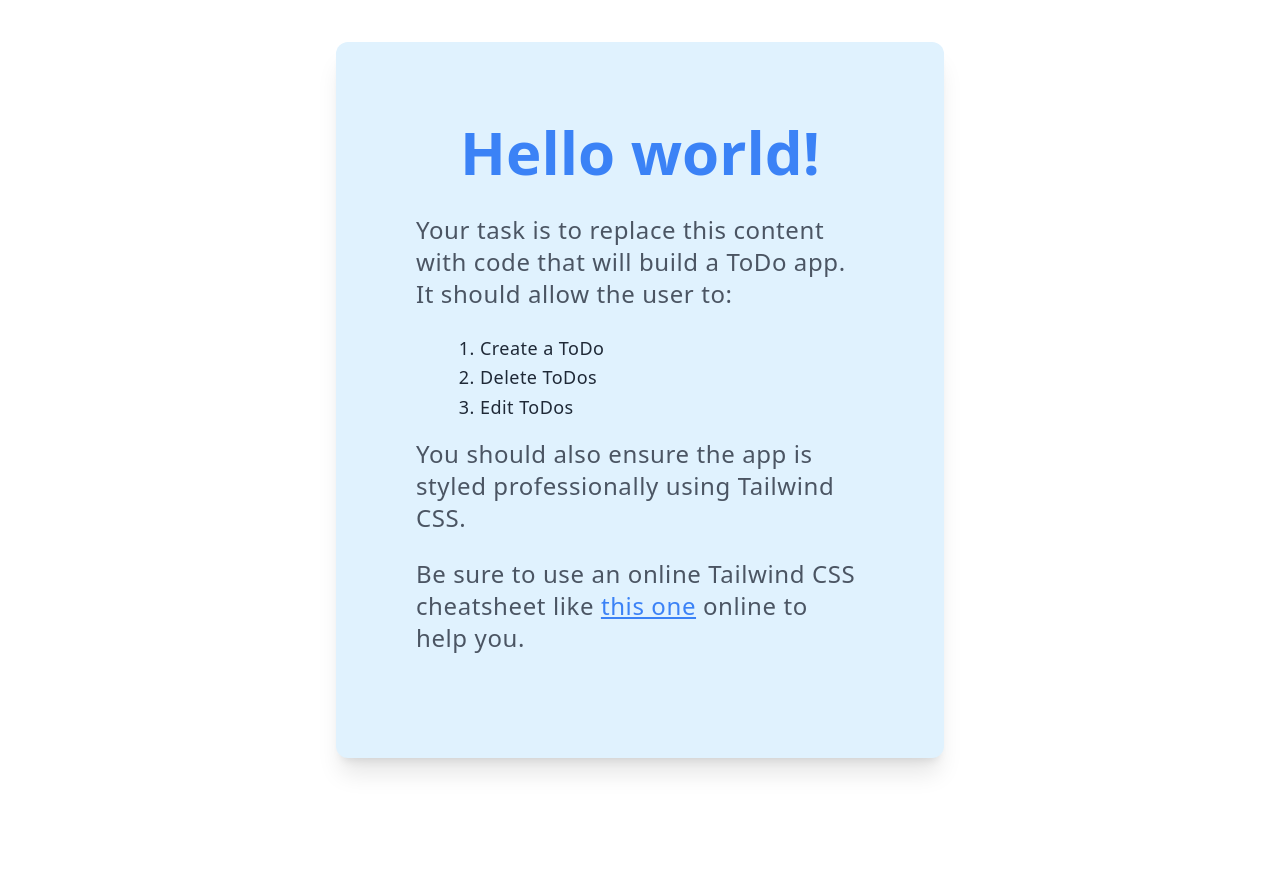
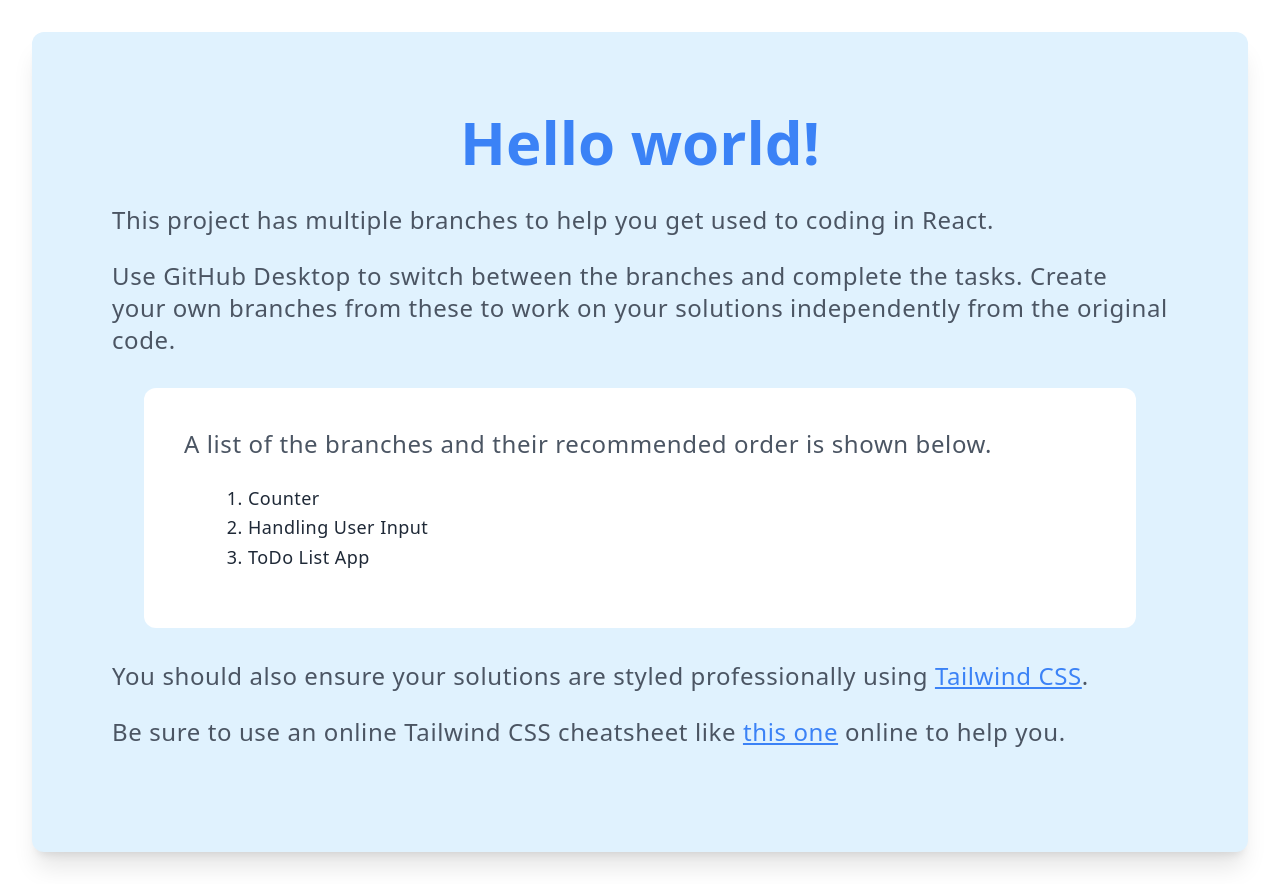
Before and after one commit to L4-Web-Design-and-Development/react-typescript-tailwind, a React (Create React App) app: page / in a window 1280 px wide. Before the commit the page ends 800 px from the top, so only its background shows below. Built offline with nearby package versions, Linux system fonts and the light colour scheme.

Commit message:
Add start message main branch

```diff
--- a/src/App.tsx
+++ b/src/App.tsx
@@ -1,34 +1,40 @@
 import ListItem from "./components/ListItem";
 import Paragraph from "./components/Paragraph";
+import Link from "./components/Link";
 
 function App() {
   return (
-    <div className="flex items-center justify-center min-h-screen max-w-2xl mx-auto">
+    <div className="flex items-center justify-center min-h-screen container mx-auto">
       <div className="m-8 p-20 rounded-xl bg-sky-100 shadow-xl">
         <h1 className="text-6xl font-bold text-blue-500 mb-8 text-center">
           Hello world!
         </h1>
         <Paragraph>
-          Your task is to replace this content with code that will build a ToDo
-          app. It should allow the user to:
+          This project has multiple branches to help you get used to coding in
+          React.
         </Paragraph>
-        <ol className="my-4 ml-16">
-          <ListItem>Create a ToDo</ListItem>
-          <ListItem>Delete ToDos</ListItem>
-          <ListItem>Edit ToDos</ListItem>
-        </ol>
         <Paragraph>
-          You should also ensure the app is styled professionally using Tailwind
-          CSS.
+          Use GitHub Desktop to switch between the branches and complete the
+          tasks. Create your own branches from these to work on your solutions
+          independently from the original code.
+        </Paragraph>
+        <div className="m-8 p-10 rounded-xl bg-white">
+          <Paragraph>
+            A list of the branches and their recommended order is shown below.
+          </Paragraph>
+          <ol className="my-4 ml-16">
+            <ListItem>Counter</ListItem>
+            <ListItem>Handling User Input</ListItem>
+            <ListItem>ToDo List App</ListItem>
+          </ol>
+        </div>
+        <Paragraph>
+          You should also ensure your solutions are styled professionally using{" "}
+          <Link url="https://tailwindcss.com/">Tailwind CSS</Link>.
         </Paragraph>
         <Paragraph>
           Be sure to use an online Tailwind CSS cheatsheet like{" "}
-          <a
-            className="text-blue-500 hover:text-blue-700 underline"
-            href="https://nerdcave.com/tailwind-cheat-sheet"
-          >
-            this one
-          </a>{" "}
+          <Link url="https://nerdcave.com/tailwind-cheat-sheet">this one</Link>{" "}
           online to help you.
         </Paragraph>
       </div>
--- /dev/null
+++ b/src/components/Link.tsx
@@ -0,0 +1,14 @@
+interface LinkProps {
+  children: React.ReactNode;
+  url: string;
+}
+
+const Link = ({ children, url }: LinkProps) => {
+  return (
+    <a className="text-blue-500 hover:text-blue-700 underline" href={url}>
+      {children}
+    </a>
+  );
+};
+
+export default Link;
```
